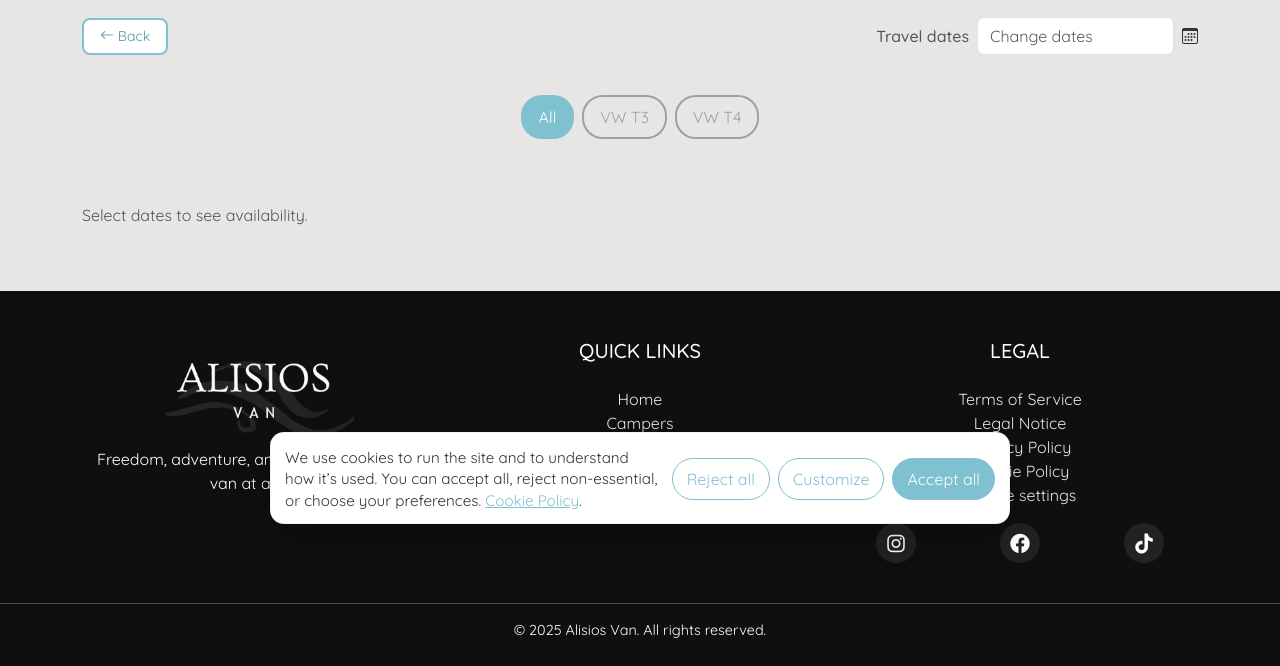
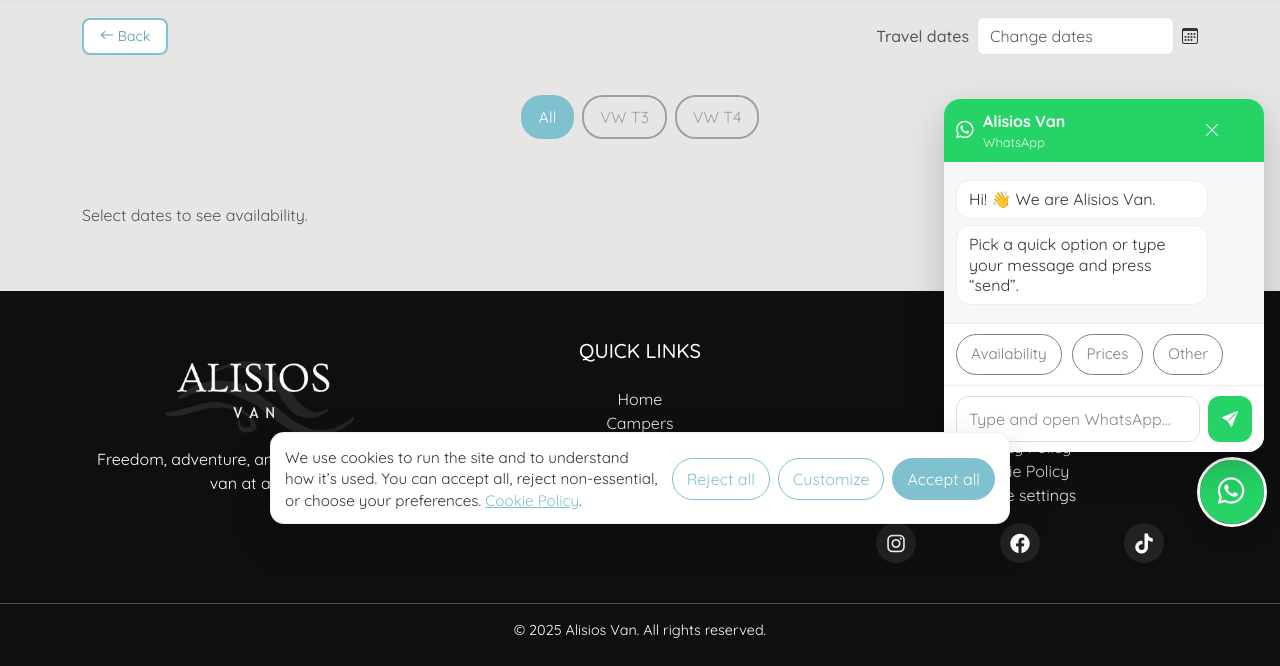
Before and after one commit to Absdabsda/AlisiosVan, a PHP site: page /buscar.php in a window 1280 px wide. Shown: the part 260-926 px from the top of the page. Run offline with PHP 8.4, Linux system fonts and the light colour scheme; some libraries are stand-ins or nearby versions.

Commit message:
arreglo input calendario index + whatsapp widget en buscar

```diff
--- a/src/buscar.php
+++ b/src/buscar.php
@@ -101,6 +101,52 @@
     };
 </script>
 
+
+<!-- Mini Chat WhatsApp – Alisios Van -->
+<div id="wa-widget" aria-live="polite">
+    <!-- Lanzador flotante -->
+    <button id="wa-launcher" aria-label="<?= __('Open WhatsApp chat') ?>" title="WhatsApp">
+        <i class="fa-brands fa-whatsapp" aria-hidden="true"></i>
+    </button>
+
+    <!-- Ventana del chat -->
+    <div id="wa-panel" hidden>
+        <div class="wa-header">
+            <div class="wa-identity">
+                <i class="fa-brands fa-whatsapp" aria-hidden="true"></i>
+                <div>
+                    <strong>Alisios Van</strong>
+                    <div class="wa-status"><?= __('WhatsApp') ?></div>
+                </div>
+            </div>
+            <button id="wa-close" aria-label="<?= __('Close chat') ?>" title="<?= __('Close') ?>">
+                <i class="bi bi-x-lg" aria-hidden="true"></i>
+            </button>
+        </div>
+
+        <div class="wa-messages" id="wa-messages"></div>
+
+        <div class="wa-quick" id="wa-quick" aria-label="<?= __('Quick options') ?>">
+            <button type="button" data-text="<?= htmlspecialchars(__('Hello, I’d like to check availability.')) ?>">
+                <?= __('Availability') ?>
+            </button>
+            <button type="button" data-text="<?= htmlspecialchars(__('Could you send me prices and terms?')) ?>">
+                <?= __('Prices') ?>
+            </button>
+            <button type="button" data-text="<?= htmlspecialchars(__('I have another question.')) ?>">
+                <?= __('Other') ?>
+            </button>
+        </div>
+
+        <div class="wa-input">
+            <input type="text" id="wa-input" placeholder="<?= __('Type and open WhatsApp…') ?>" />
+            <button id="wa-send" aria-label="<?= __('Open WhatsApp') ?>">
+                <i class="bi bi-send-fill" aria-hidden="true"></i>
+            </button>
+        </div>
+    </div>
+</div>
+
 <!-- HERO idéntico al de campers -->
 <main>
     <section class="page-hero buscar-hero">
--- a/src/js/datepicker-init.js
+++ b/src/js/datepicker-init.js
@@ -1,39 +1,43 @@
 // js/datepicker-init.js
 (function () {
-    const input = document.getElementById('date-range') || document.getElementById('dateRange');
-    if (!window.flatpickr || !input) return;
+    const lang = (window.APP_LANG || 'es').toLowerCase().split('-')[0];
+    const l10nTable = (window.flatpickr && window.flatpickr.l10ns) || {};
+    const locale = l10nTable[lang] || l10nTable.default || {};
+    if (!window.flatpickr) return;
 
-    const raw = (window.APP_LANG || 'en').toLowerCase();
-    const key = raw.split('-')[0];
-    // Usa la tabla de locales de flatpickr si está; si no, default
-    const l10nTable = (window.flatpickr && window.flatpickr.l10ns) || {};
-    const locale = l10nTable[key] || l10nTable[raw] || l10nTable.default || {};
+    // Soporta ambos IDs (index y buscar)
+    const inputs = document.querySelectorAll('#dateRange, #date-range');
+    if (!inputs.length) return;
 
-    const isMobile = () => window.matchMedia('(max-width: 576px)').matches;
+    const mqDesktop = window.matchMedia('(min-width: 768px)');
 
-    const fp = flatpickr(input, {
-        mode: 'range',
-        minDate: 'today',
-        dateFormat: 'Y-m-d',     // para URL/backend
-        altInput: true,
-        altFormat: key === 'es' ? "j \\de F Y" : 'j M Y', // visible
-        disableMobile: true,
-        showMonths: isMobile() ? 1 : 2,
-        static: isMobile(),
-        appendTo: isMobile() ? undefined : document.body,
-        position: 'auto',
-        locale,
-        onOpen(_, __, inst){ if (!isMobile()) inst.calendarContainer.style.zIndex = '10010'; }
-    });
+    inputs.forEach((el) => {
+        const wrap = el.closest('.date-chip') || el.parentElement;
 
-    // Deja la instancia accesible para landing.js
-    window.__fp = fp;
+        const fp = flatpickr(el, {
+            mode: 'range',
+            minDate: 'today',
+            dateFormat: 'Y-m-d',
+            altInput: true,
+            altFormat: lang === 'es' ? "j \\de F Y" : 'j M Y',
+            // Mismo widget en todos los dispositivos (evita saltos)
+            disableMobile: true,
+            // Siempre pegado al <body> para que nada lo recorte
+            appendTo: document.body,
+            position: 'auto center',
+            // Solo cambiamos showMonths según breakpoint
+            showMonths: mqDesktop.matches ? 2 : 1,
+            locale,
+            // Haz que el alt-input herede Bootstrap (+ nuestra clase)
+            altInputClass: 'form-control flatpickr-alt-input',
+            onReady() {
+                if (wrap) wrap.classList.add('fp-ready');
+            }
+        });
 
-    // Ajusta meses/anchaje al cambiar viewport
-    window.addEventListener('resize', () => {
-        const mob = isMobile();
-        fp.set('showMonths', mob ? 1 : 2);
-        fp.set('static', mob);
-        fp.set('appendTo', mob ? undefined : document.body);
+        // Solo reajusta el número de meses; NO toques appendTo/static
+        mqDesktop.addEventListener('change', (e) => {
+            fp.set('showMonths', e.matches ? 2 : 1);
+        });
     });
 })();
```
Also changed, not shown: src/css/landing.css (+73 -0 lines).
